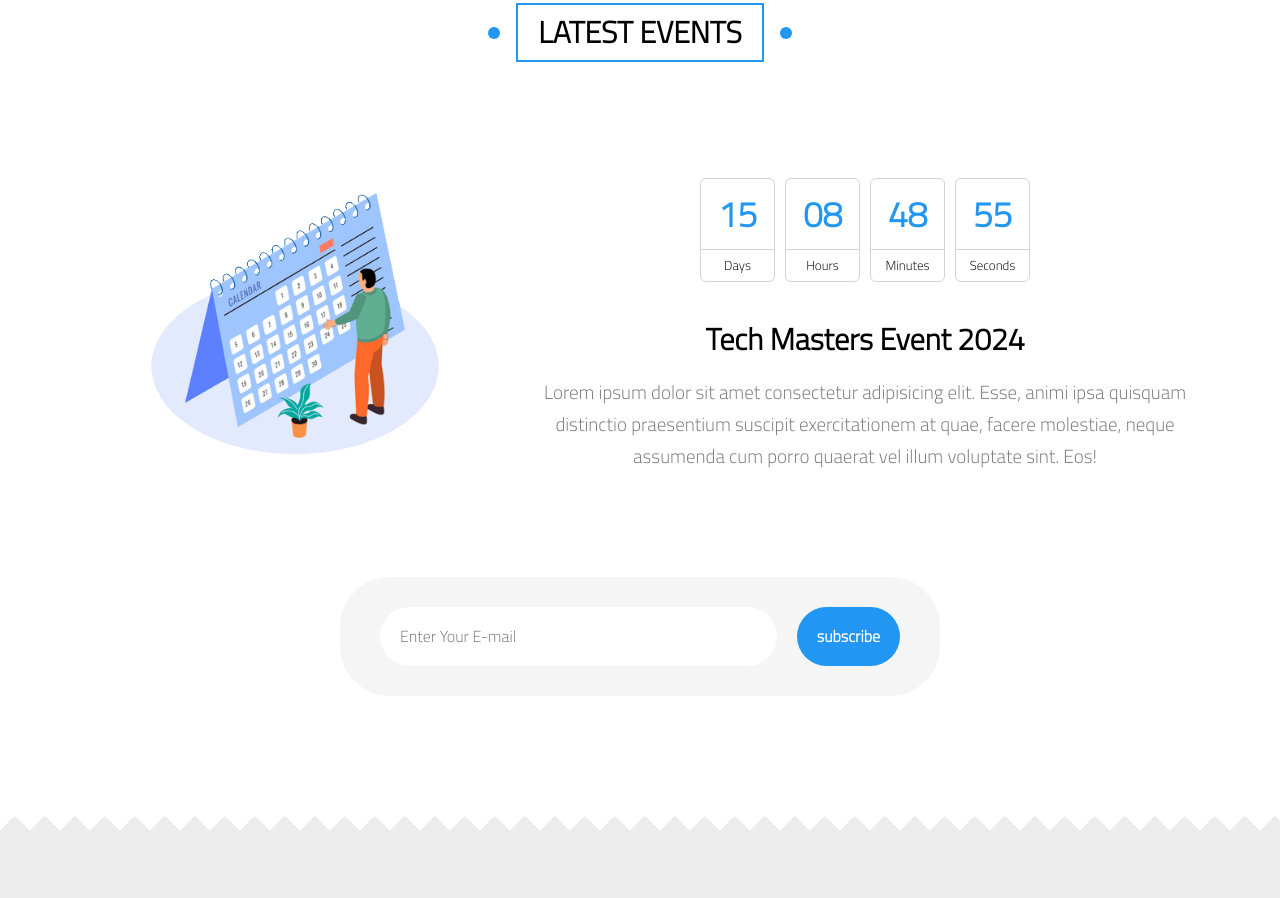
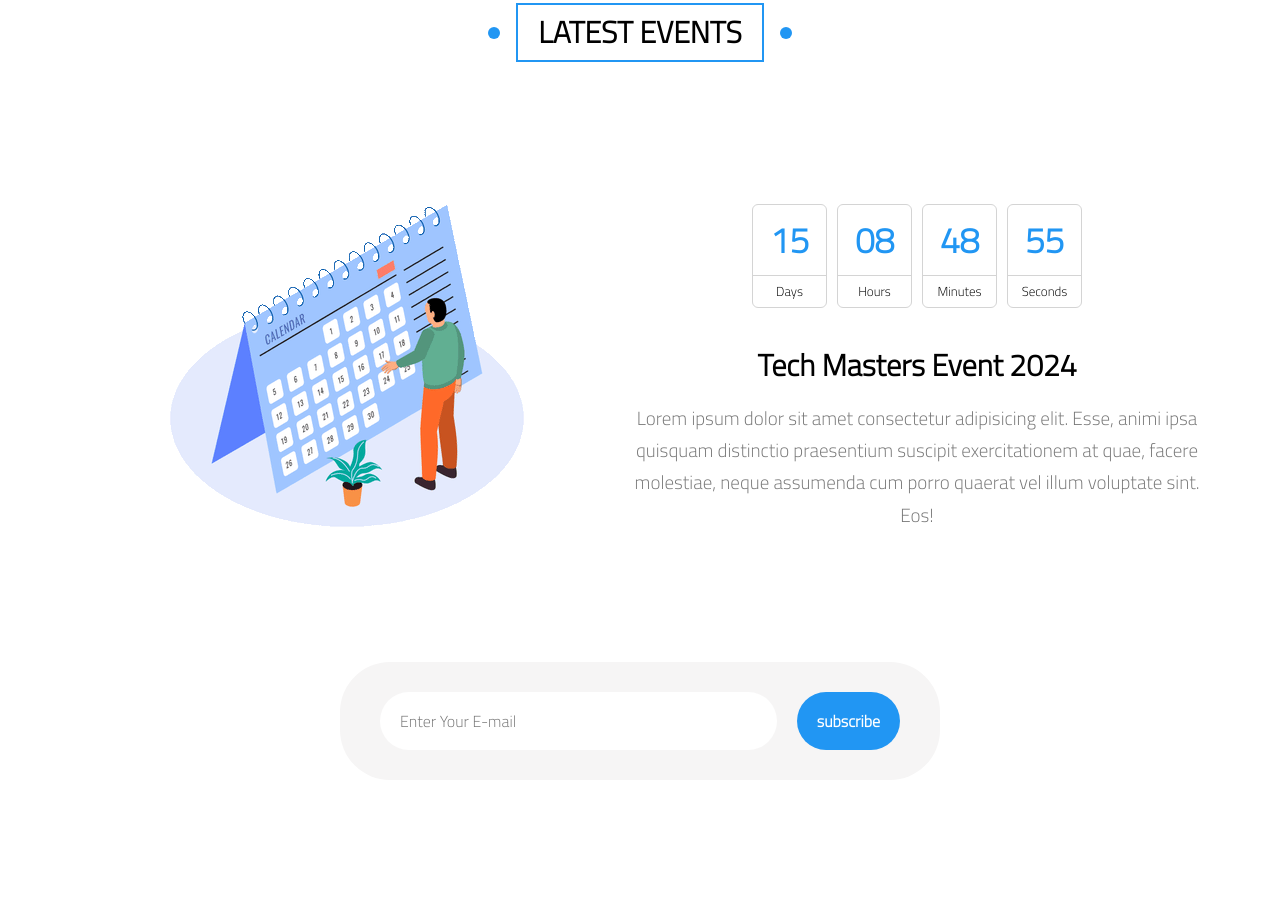
Before and after one commit to AbdalraheemHamdi/Raheem-Beta, a plain HTML site: page index.html in a window 1280 px wide. Shown: the part 8755-9653 px from the top of the page. Drawn offline with Linux system fonts and the light colour scheme; files whose address does not match are found by name.

Commit message:
Update main.css

```diff
--- a/css/main.css
+++ b/css/main.css
@@ -1364,7 +1364,7 @@ color: white;
     /* gap: var(--boxes-gap); */
 }
 .events img {
-    max-width: 450px;
+    max-width: 100%;
 }
 @media (max-width:991px){
     .events img {
```
